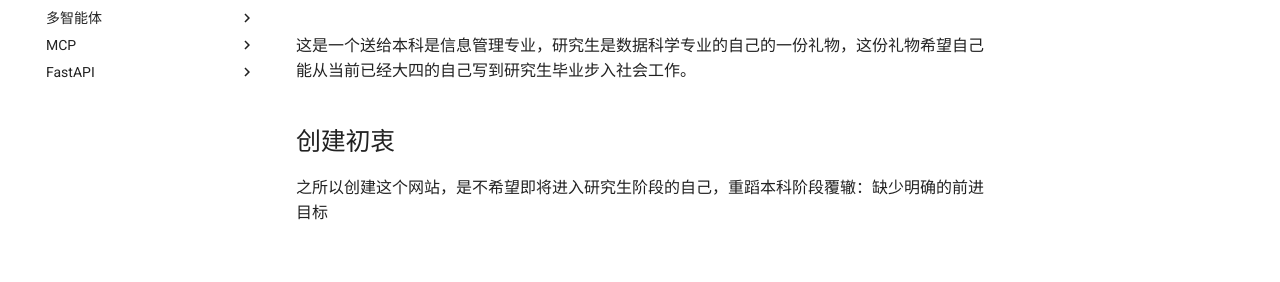
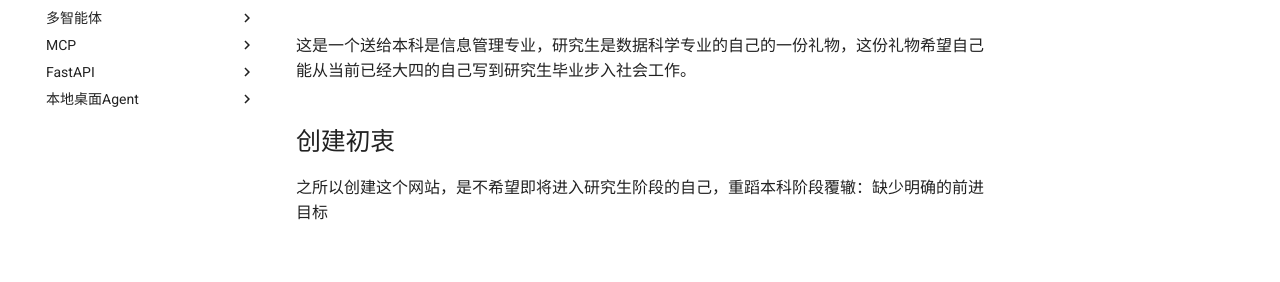
Before and after one commit to Messimeimei/personal-site, an MkDocs documentation site: the page built from docs/index.md, in a window 1280 px wide. Shown: the part 147-429 px from the top of the page. Built offline with MkDocs 1.6.1 and Material for MkDocs 9.7.7, drawn with Linux system fonts in a browser that asks for light colours; comment, search, counter and statistics services are not loaded.

Commit message:
本地桌面agent

```diff
--- a/mkdocs.yml
+++ b/mkdocs.yml
@@ -34,3 +34,5 @@ nav:
       - MCP协议介绍: MCP/start.md
   - FastAPI:
       - FastAPI介绍: FastAPI/start.md
+  - 本地桌面Agent:
+      - 相关资料: Os-Agent/materials.md
```
